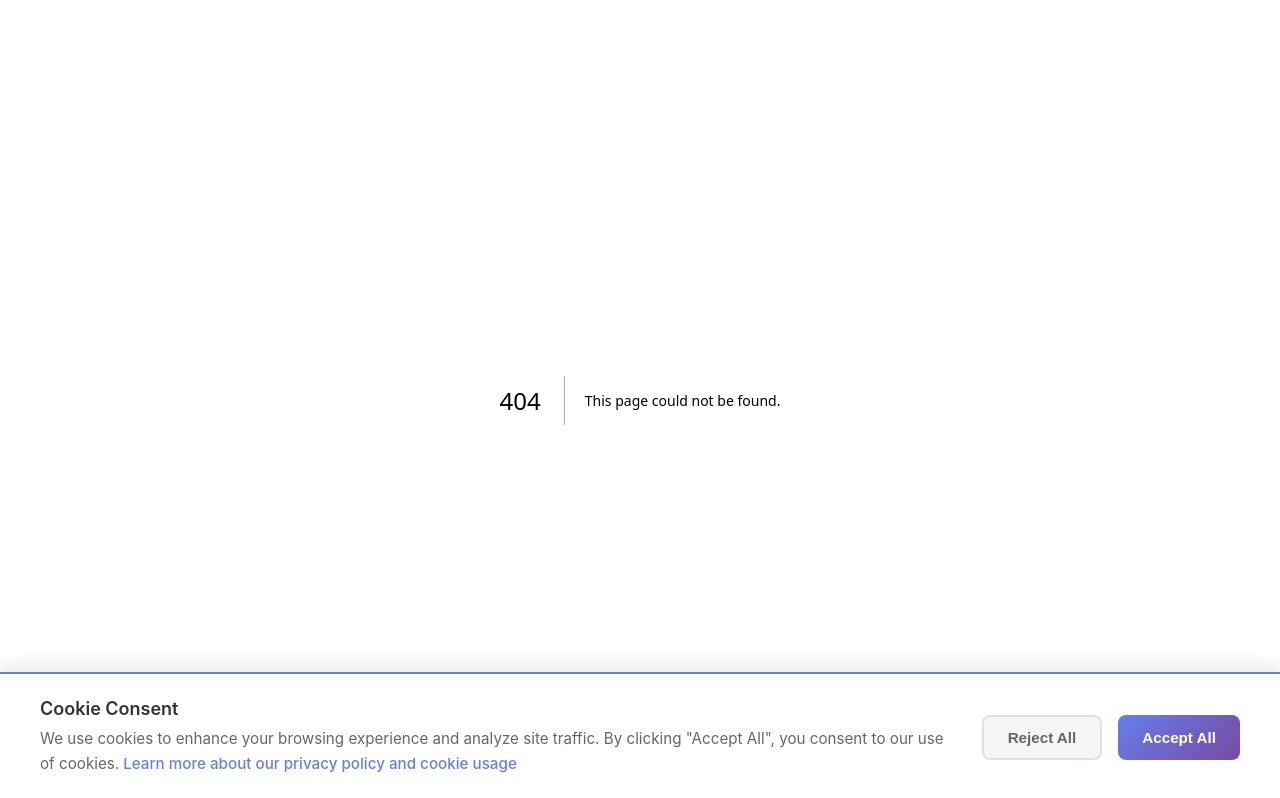
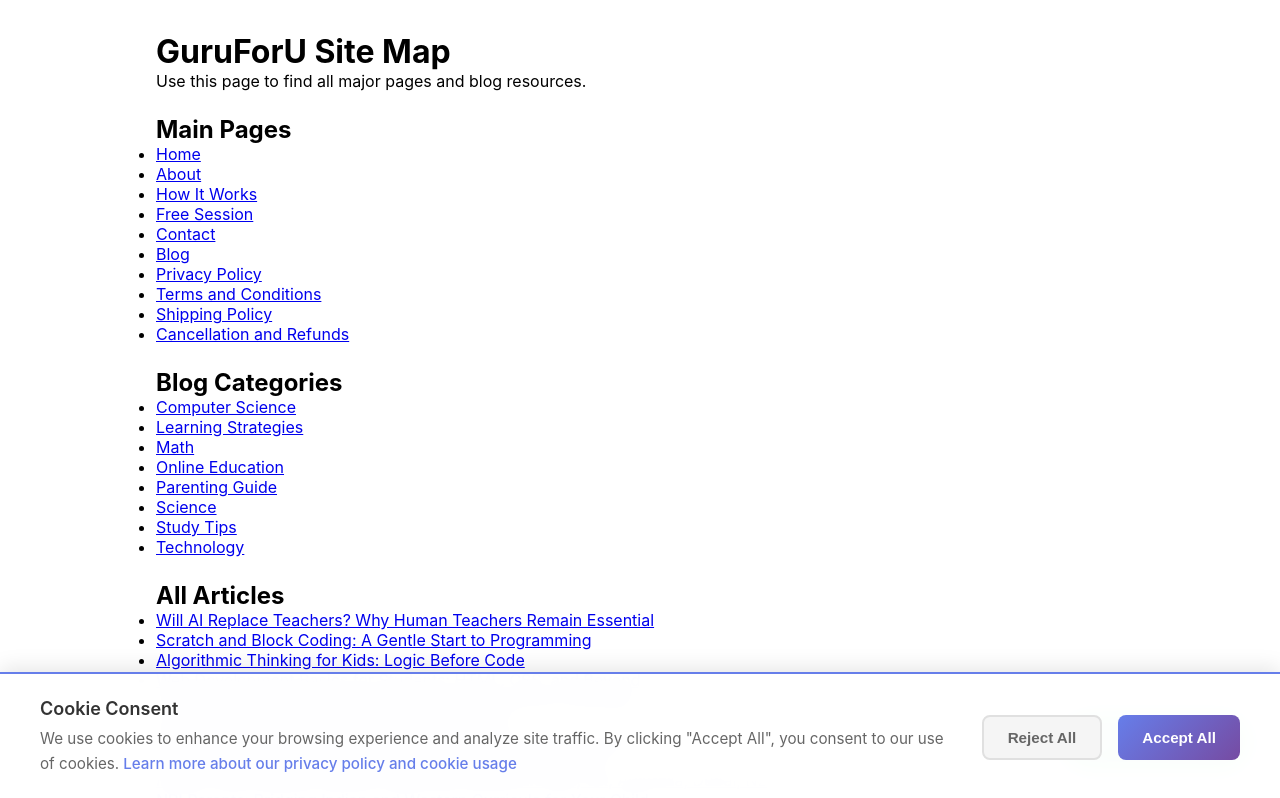
Before and after one commit to shivak-gh/guruforu-web, a Next.js app: page /site-map in a window 1280 px wide. Before the commit this address had no page. Shown: the top 798 px of the page. Built offline with nearby package versions, Linux system fonts and the light colour scheme.

Commit message:
toparticles

```diff
--- a/app/blog/[categorySlug]/page.tsx
+++ b/app/blog/[categorySlug]/page.tsx
@@ -264,6 +264,7 @@
             <a href="mailto:support@guruforu.com" className={styles.footerLink}>Email Support</a>
             <Link href="/terms" className={styles.footerLink} prefetch={false}>Terms and Conditions</Link>
             <Link href="/privacy" className={styles.footerLink} prefetch={false}>Privacy Policy</Link>
+            <Link href="/site-map" className={styles.footerLink} prefetch={false}>Site Map</Link>
           </nav>
           <p className={styles.copyright}>© {new Date().getFullYear()} GuruForU. All rights reserved.</p>
         </footer>
--- a/app/blog/page.tsx
+++ b/app/blog/page.tsx
@@ -247,6 +247,7 @@
             <a href="mailto:support@guruforu.com" className={styles.footerLink}>{localized('Email Support')}</a>
             <Link href="/terms" className={styles.footerLink} prefetch={false}>{localized('Terms and Conditions')}</Link>
             <Link href="/privacy" className={styles.footerLink} prefetch={false}>{localized('Privacy Policy')}</Link>
+            <Link href="/site-map" className={styles.footerLink} prefetch={false}>Site Map</Link>
           </nav>
           <p className={styles.copyright}>© {new Date().getFullYear()} GuruForU. {localized('All rights reserved.')}</p>
         </footer>
--- a/app/page.tsx
+++ b/app/page.tsx
@@ -409,6 +409,7 @@
           <Link href="/privacy" className={styles.footerLink} prefetch={false}>{localized('Privacy Policy')}</Link>
           <Link href="/shipping" className={styles.footerLink} prefetch={false}>{localized('Shipping Policy')}</Link>
           <Link href="/cancellation-refunds" className={styles.footerLink} prefetch={false}>{localized('Cancellation and Refunds')}</Link>
+          <Link href="/site-map" className={styles.footerLink} prefetch={false}>Site Map</Link>
         </nav>
         <p className={styles.copyright}>© {new Date().getFullYear()} GuruForU. {localized('All rights reserved.')}</p>
       </footer>
--- /dev/null
+++ b/app/site-map/page.tsx
@@ -0,0 +1,72 @@
+import type { Metadata } from 'next'
+import Link from 'next/link'
+import { getAllBlogs, getAllCategories } from '../blog/lib/getBlogs'
+
+export const metadata: Metadata = {
+  title: 'Site Map | GuruForU',
+  description: 'Browse all GuruForU pages, blog categories, and learning articles from one place.',
+  robots: {
+    index: true,
+    follow: true,
+  },
+  alternates: {
+    canonical: 'https://www.guruforu.com/site-map',
+  },
+}
+
+export default async function SiteMapPage() {
+  const [categories, blogs] = await Promise.all([getAllCategories(), getAllBlogs()])
+
+  const staticPages = [
+    { href: '/', label: 'Home' },
+    { href: '/about', label: 'About' },
+    { href: '/how-it-works', label: 'How It Works' },
+    { href: '/free-session', label: 'Free Session' },
+    { href: '/contact', label: 'Contact' },
+    { href: '/blog', label: 'Blog' },
+    { href: '/privacy', label: 'Privacy Policy' },
+    { href: '/terms', label: 'Terms and Conditions' },
+    { href: '/shipping', label: 'Shipping Policy' },
+    { href: '/cancellation-refunds', label: 'Cancellation and Refunds' },
+  ]
+
+  return (
+    <main style={{ maxWidth: 1000, margin: '0 auto', padding: '2rem 1rem 3rem' }}>
+      <h1>GuruForU Site Map</h1>
+      <p>Use this page to find all major pages and blog resources.</p>
+
+      <section style={{ marginTop: '1.5rem' }}>
+        <h2>Main Pages</h2>
+        <ul>
+          {staticPages.map((page) => (
+            <li key={page.href}>
+              <Link href={page.href}>{page.label}</Link>
+            </li>
+          ))}
+        </ul>
+      </section>
+
+      <section style={{ marginTop: '1.5rem' }}>
+        <h2>Blog Categories</h2>
+        <ul>
+          {categories.map((category) => (
+            <li key={category.slug}>
+              <Link href={`/blog/${category.slug}`}>{category.name}</Link>
+            </li>
+          ))}
+        </ul>
+      </section>
+
+      <section style={{ marginTop: '1.5rem' }}>
+        <h2>All Articles</h2>
+        <ul>
+          {blogs.map((blog) => (
+            <li key={blog.slug}>
+              <Link href={`/blog/${blog.categorySlug}/${blog.slug}`}>{blog.title}</Link>
+            </li>
+          ))}
+        </ul>
+      </section>
+    </main>
+  )
+}
--- a/app/sitemap.ts
+++ b/app/sitemap.ts
@@ -50,6 +50,7 @@
     freeSessionLastModified,
     aboutLastModified,
     howItWorksLastModified,
+    siteMapLastModified,
     termsLastModified,
     privacyLastModified,
     shippingLastModified,
@@ -61,6 +62,7 @@
     getLastModifiedFromAppFile('free-session/page.tsx'),
     getLastModifiedFromAppFile('about/page.tsx'),
     getLastModifiedFromAppFile('how-it-works/page.tsx'),
+    getLastModifiedFromAppFile('site-map/page.tsx'),
     getLastModifiedFromAppFile('terms/page.tsx'),
     getLastModifiedFromAppFile('privacy/page.tsx'),
     getLastModifiedFromAppFile('shipping/page.tsx'),
@@ -74,6 +76,7 @@
     createSitemapEntry('/free-session', freeSessionLastModified, 'weekly', 0.9),
     createSitemapEntry('/about', aboutLastModified, 'monthly', 0.8),
     createSitemapEntry('/how-it-works', howItWorksLastModified, 'monthly', 0.8),
+    createSitemapEntry('/site-map', siteMapLastModified, 'weekly', 0.7),
   ]
 
   // Static pages - Legal/Policy pages with file-based lastModified values.
```
Also changed, not shown: app/blog/[categorySlug]/[slug]/page.tsx (+26 -0 lines).
